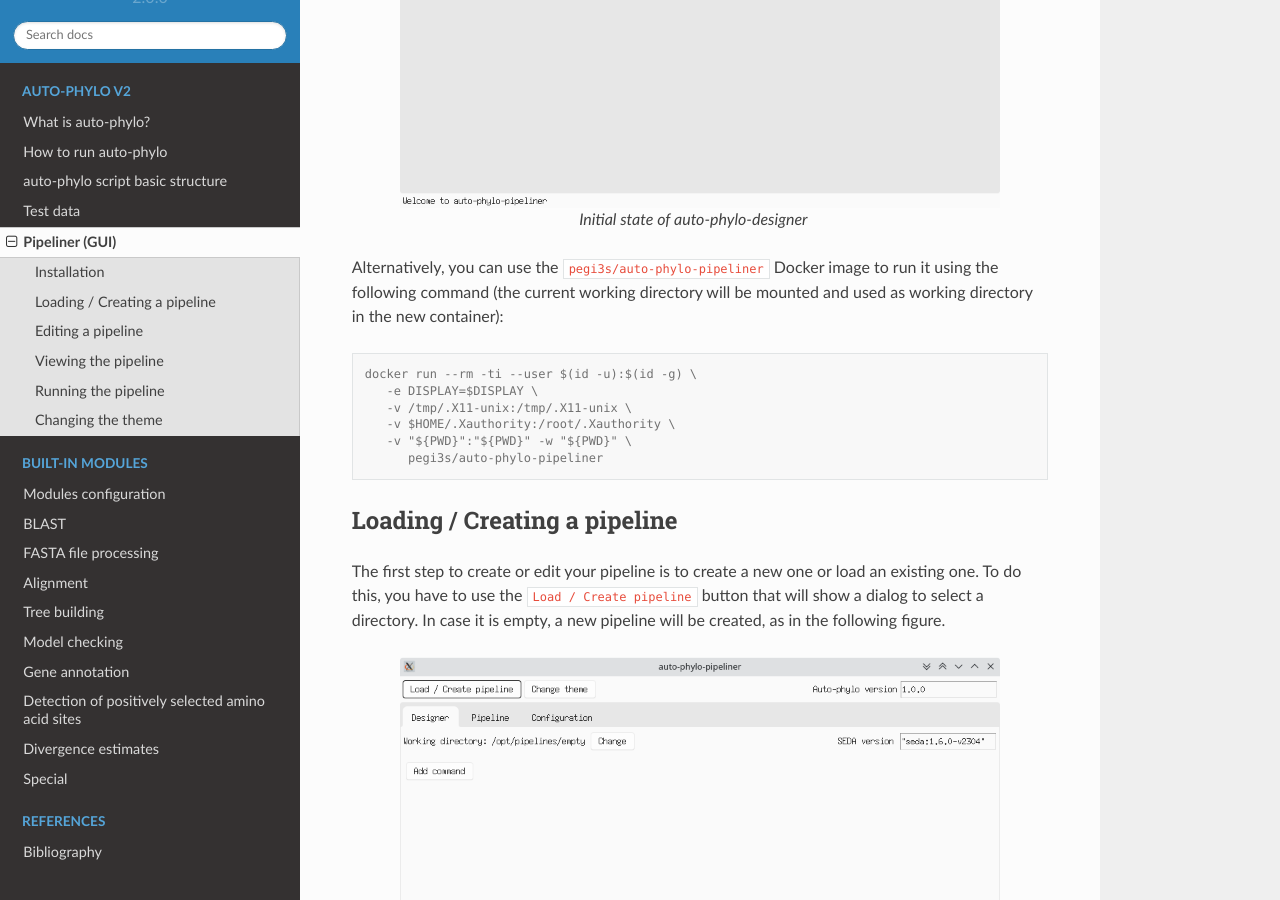
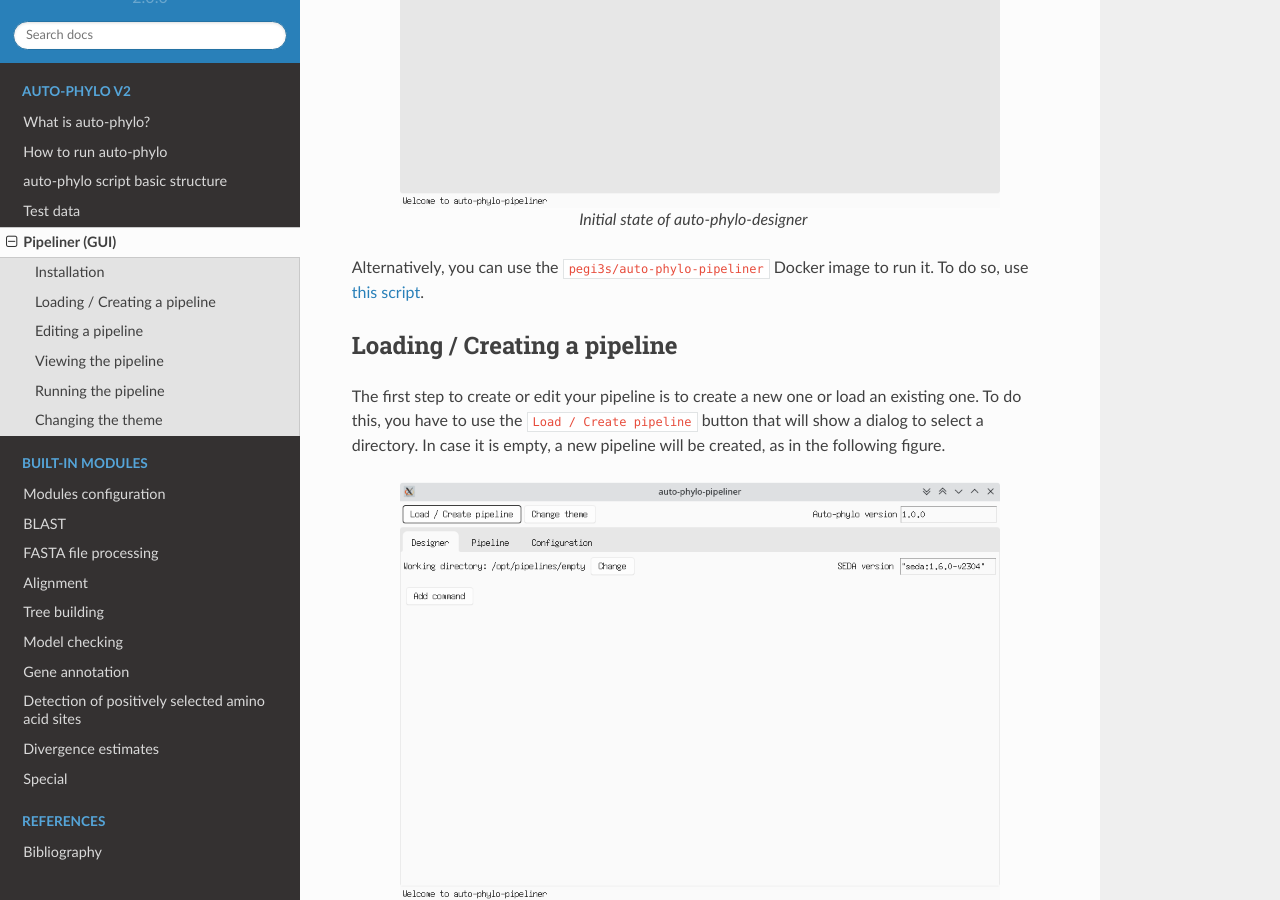
Before and after one commit to pegi3s/auto-phylo-docs, a Sphinx documentation site: the page built from source/pipeliner.rst, in a window 1280 px wide and 900 px high, scrolled down 711 px. Built offline with Sphinx 7.4.7 and the Read the Docs theme 2.0.0, drawn with Linux system fonts in a browser that asks for light colours.

Commit message:
Updates Docker instructions

```diff
--- a/source/pipeliner.rst
+++ b/source/pipeliner.rst
@@ -21,16 +21,7 @@ After the installation, you will have the command ``auto-phylo-pipeliner`` avail
 
    Initial state of auto-phylo-designer
 
-Alternatively, you can use the ``pegi3s/auto-phylo-pipeliner`` Docker image to run it using the following command (the current working directory will be mounted and used as working directory in the new container):
-
-.. code-block:: shell-session
-
-   docker run --rm -ti --user $(id -u):$(id -g) \
-      -e DISPLAY=$DISPLAY \
-      -v /tmp/.X11-unix:/tmp/.X11-unix \
-      -v $HOME/.Xauthority:/root/.Xauthority \
-      -v "${PWD}":"${PWD}" -w "${PWD}" \
-         pegi3s/auto-phylo-pipeliner
+Alternatively, you can use the ``pegi3s/auto-phylo-pipeliner`` Docker image to run it. To do so, use `this script <https://raw.githubusercontent.com/pegi3s/auto-phylo-pipeliner/master/resources/run-docker.sh>`_.
 
 Loading / Creating a pipeline
 -----------------------------
```
Also changed, not shown: source/test_data.rst (line endings or trailing spaces).
